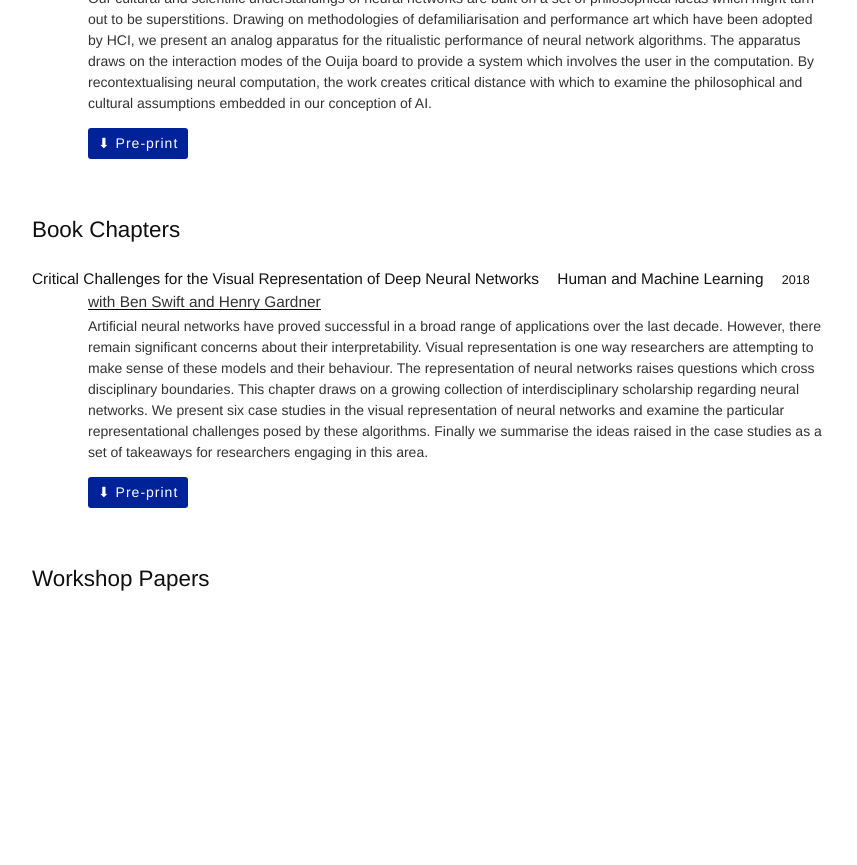
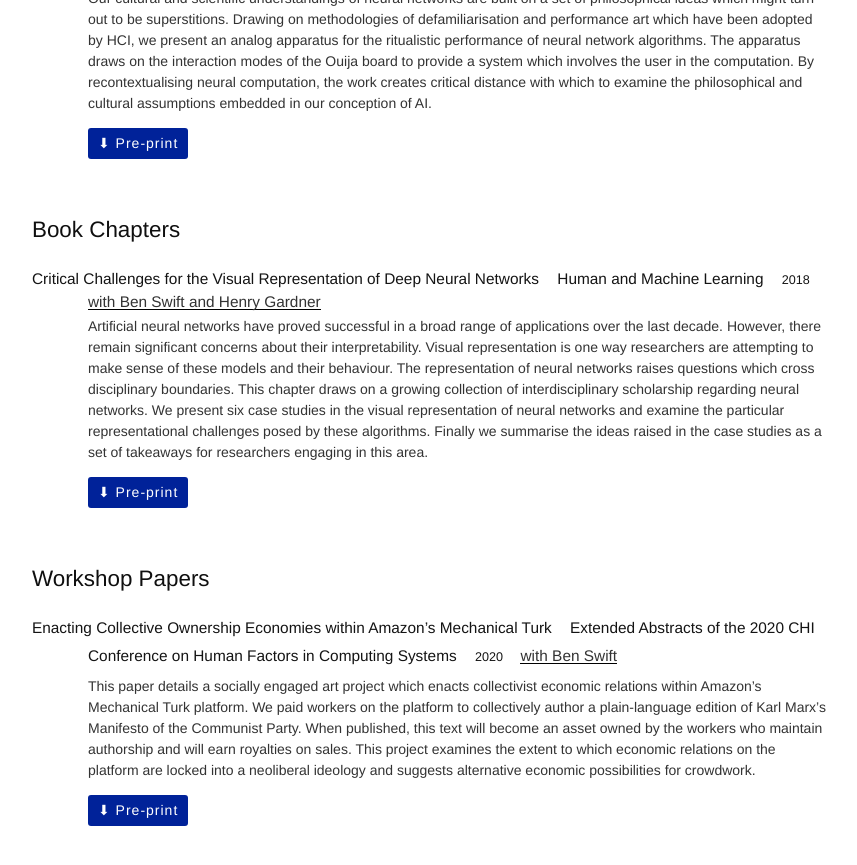
Before and after one commit to kieranbrowne/kieranbrowne.github.io, a Jekyll site: the page built from publications.html, in a window 1280 px wide and 900 px high, scrolled down 1105 px. Shown: the top 865 px of the window, without its empty margins (418-1275 px from the left). Built offline with Jekyll 4.4.1, drawn with Linux system fonts in a browser that asks for light colours; before the commit the page ends 1771 px from its top, so only the background shows below that.

Commit message:
returning pub

```diff
--- a/publications.html
+++ b/publications.html
@@ -3,6 +3,17 @@ layout: default
 title: Research
 permalink: /publications/
 sidemenu: research
+
+
+workshop_papers:
+  - title: Enacting Collective Ownership Economies within Amazon’s Mechanical Turk
+    year: 2020
+    with: Ben Swift
+    publication: Extended Abstracts of the 2020 CHI Conference on Human Factors in Computing Systems
+    filename: enacting_collective_ownership.pdf
+    abstract: >
+      This paper details a socially engaged art project which enacts collectivist economic relations within Amazon’s Mechanical Turk platform. We paid workers on the platform to collectively author a plain-language edition of Karl Marx’s Manifesto of the Communist Party. When published, this text will become an asset owned by the workers who maintain authorship and will earn royalties on sales. This project examines the extent to which economic relations on the platform are locked into a neoliberal ideology and suggests alternative economic possibilities for crowdwork.
+
 
 
 book_chapters:
```
